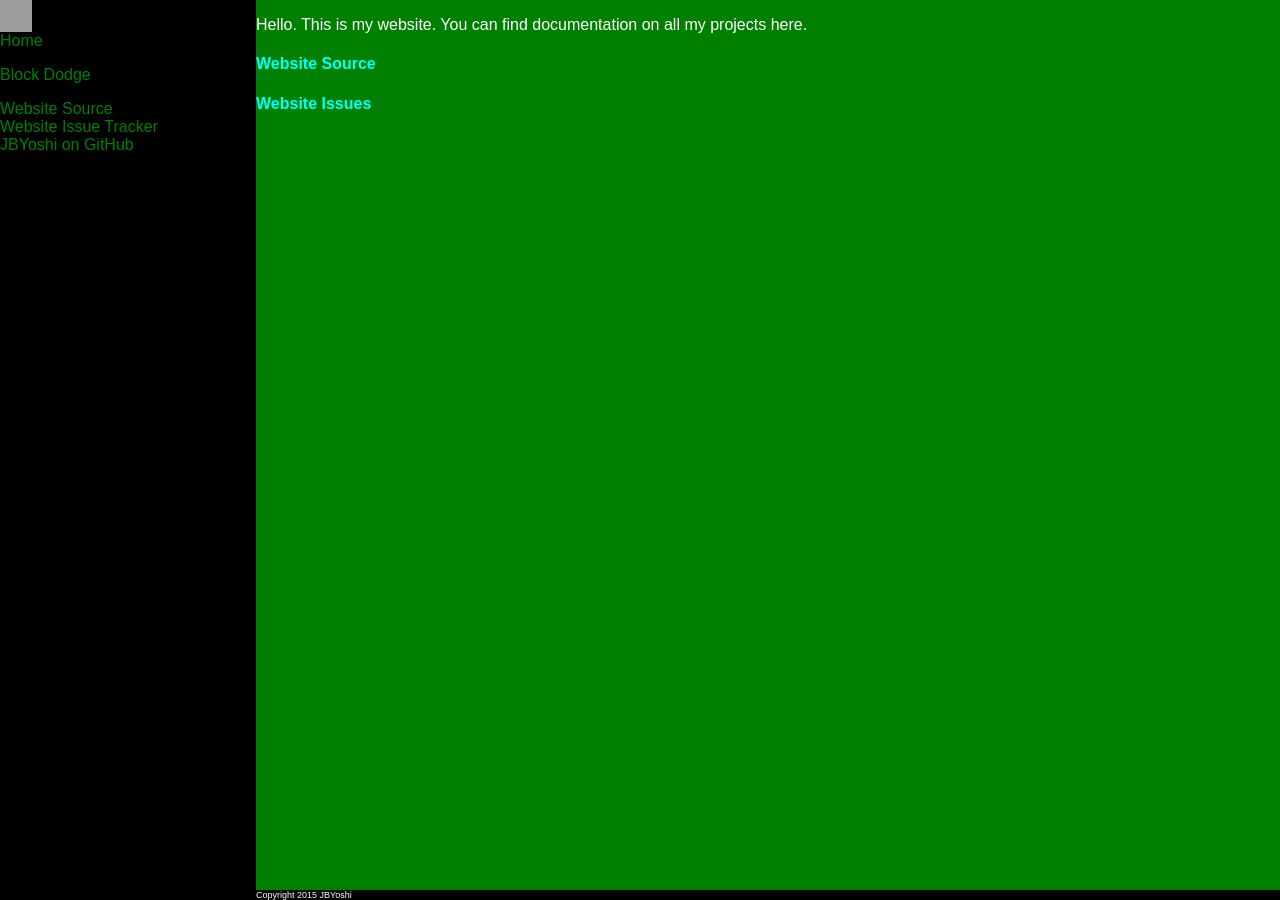
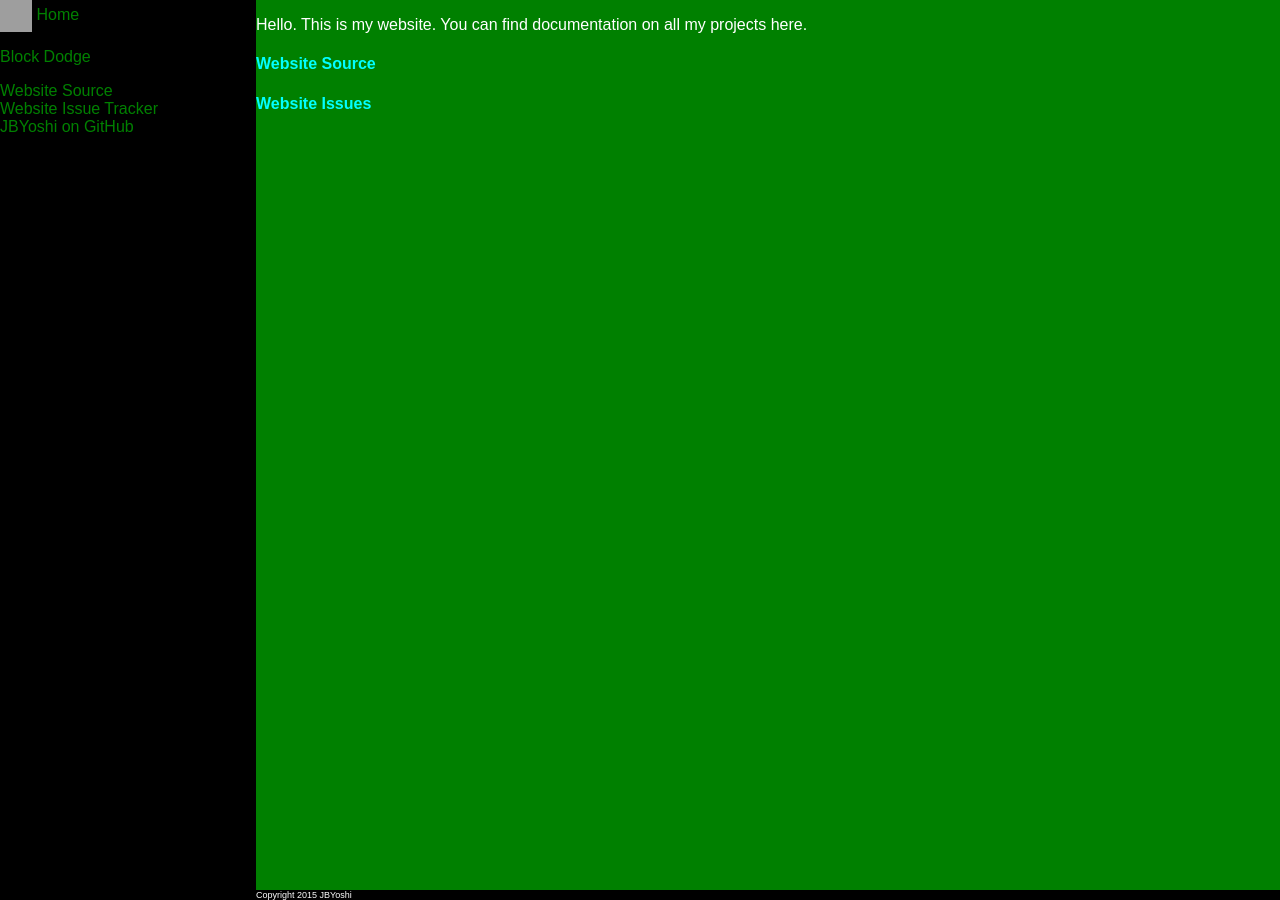
Before and after one commit to JBYoshi/jbyoshi.github.io, a Jekyll site: the page built from index.md, in a window 1280 px wide. Built offline with Jekyll 4.4.1, drawn with Linux system fonts in a browser that asks for light colours; grey boxes are pictures that could not be loaded.

Commit message:
Center the "Home" text with the logo.

```diff
--- a/_layouts/default.html
+++ b/_layouts/default.html
@@ -21,7 +21,7 @@
             .footer-wrap {display: table-row; height: 1px;}
 
             /* Defaults */
-            .sidebar .logo {display: none;}
+            .sidebar .logo {display: none; vertical-align: middle;}
             .content .logo {display: block;}
             .footer-space {width: 0px;}
 
@@ -35,7 +35,7 @@
 
             /* Tablet CSS */
             @media screen and (min-width:30.001em) {
-                .sidebar .logo {display: block;}
+                .sidebar .logo {display: inline;}
                 .content .logo {display: none;}
 
                 /* Sidebar */
```
